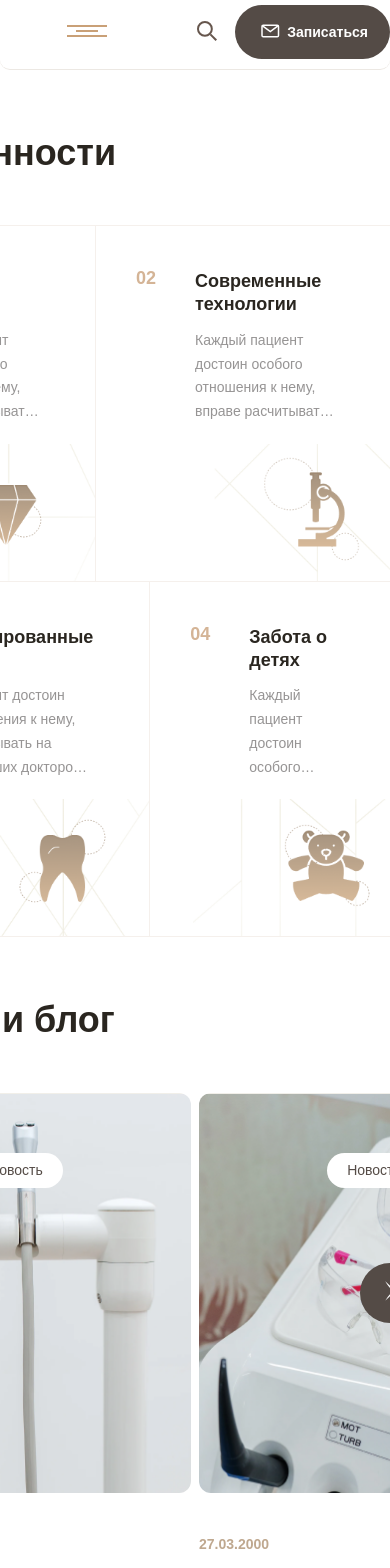
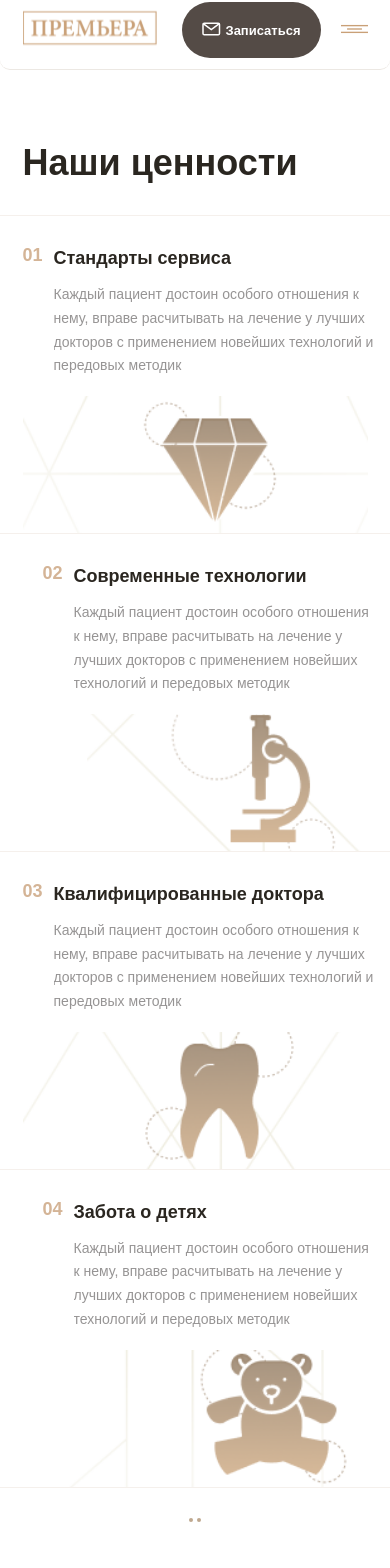
Before and after one commit to Cos125RUS/PremiereDentistryWebsite, a Next.js app: page / in a window 390 px wide. Shown: the part 52-1620 px from the top of the page. Built offline with nearby package versions, Linux system fonts and the light colour scheme; no server answers.

Commit message:
делаю вёрстку мобильной версии

```diff
--- a/src/app/components/Header/Header.module.scss
+++ b/src/app/components/Header/Header.module.scss
@@ -34,6 +34,10 @@
 
   > div {
     min-height: 46px;
+
+    @media (max-width: 480px) {
+      min-height: 42px;
+    }
   }
 
   .topButton {
@@ -52,6 +56,14 @@
       color: rgba(136, 123, 97, 1);
       @extend %text;
       font-size: 13px;
+    }
+
+    @media (max-width: 480px) {
+      gap: 6px;
+
+      span {
+        font-size: 12px;
+      }
     }
   }
 }
@@ -73,6 +85,11 @@
     @media (max-width: 768px) {
       min-height: 74px;
     }
+
+    @media (max-width: 480px) {
+      min-height: 78px;
+      gap: 20px;
+    }
   }
 
   .logo {
@@ -86,6 +103,11 @@
       &:last-child {
         @media (min-width: 1281px) {
           display: none;
+        }
+
+        @media (max-width: 480px) {
+          max-width: 134px;
+          max-height: 36px;
         }
       }
     }
@@ -112,10 +134,6 @@
         padding: 20px;
         border: 1px solid var(--brown);
       }
-    }
-
-    @media (min-width: 769px) {
-      flex: 1;
     }
 
     .links {
@@ -152,11 +170,27 @@
           position: static;
         }
       }
+
+      @media (max-width: 480px) {
+        right: 15px;
+        margin-top: 25px;
+      }
     }
 
     @media (min-width: 769px) {
+      flex: 1;
+
       > label {
         display: none;
+      }
+    }
+
+    @media (max-width: 480px) {
+      order: 2;
+
+      > label > svg {
+        max-width: 27px;
+        max-height: 12px;
       }
     }
   }
@@ -187,6 +221,10 @@
 
         &:nth-child(3) {
           margin-left: 18px;
+
+          @media (max-width: 480px) {
+            display: none;
+          }
         }
       }
     }
@@ -223,6 +261,13 @@
       @media (max-width: 768px) {
         padding: 14px 22px;
       }
+
+      @media (max-width: 480px) {
+        margin-left: 5px;
+        font-size: 13px;
+        gap: 2px;
+        padding: 15px 20px 15px 16px;
+      }
     }
   }
 }
--- a/src/app/components/pages/index/components/Values.module.scss
+++ b/src/app/components/pages/index/components/Values.module.scss
@@ -4,6 +4,10 @@
 
 .row {
   border-bottom: 1px solid rgba(245, 240, 236, 1);
+
+  @media (max-width: 480px) {
+    display: flex;
+  }
 }
 
 .box {
@@ -66,6 +70,32 @@
         height: 137px;
       }
     }
+
+    @media (max-width: 480px) {
+      &:first-child {
+        border-right: 0;
+        border-bottom: 1px solid rgba(245, 240, 236, 1);
+      }
+
+      >div>p {
+        margin-top: 30px;
+        margin-left: calc((100% - 345px) / 2);
+      }
+
+      >img {
+        max-width: 345px;
+        margin-left: calc((100% - 345px) / 2);
+        margin-right: calc((100% - 345px) / 2);
+        width: 100%;
+      }
+    }
+  }
+
+  @media (max-width: 480px) {
+    flex-direction: column;
+    margin: 0;
+    max-width: 100%;
+    width: 100%;
   }
 }
 
@@ -114,6 +144,10 @@
       -webkit-line-clamp: 4;
     }
   }
+
+  @media (max-width: 480px) {
+    margin: 31px 15px 18px 11px;
+  }
 }
 
 .label {
--- a/src/app/components/pages/index/components/Values.tsx
+++ b/src/app/components/pages/index/components/Values.tsx
@@ -4,6 +4,7 @@ import {valuesData} from "@/app/components/pages/index/data/values.data";
 import styles from "./Values.module.scss";
 import Image from "next/image";
 import classNames from "classnames";
+import {ValuesSlider} from "@/app/components/pages/index/components/ValuesSlider";
 
 /** Блок ценностей */
 export const Values = () => {
@@ -44,5 +45,6 @@ export const Values = () => {
                 {component}
             </div>
         ))}
+        <ValuesSlider length={Math.ceil(components.length)}/>
     </div>
 };
--- /dev/null
+++ b/src/app/components/pages/index/components/ValuesSlider.module.scss
@@ -0,0 +1,24 @@
+.container {
+  margin-top: 30px;
+  display: flex;
+  gap: 4px;
+  width: 100%;
+  justify-content: center;
+
+  @media (min-width: 481px) {
+    display: none;
+  }
+}
+
+.item {
+  min-height: 4px;
+  min-width: 4px;
+  transition: all .2s ease-in-out;
+  background-color: var(--brown);
+  border-radius: 50%;
+
+  &__active {
+    min-width: 70px;
+    background-color: var(--dark-brown);
+  }
+}
--- /dev/null
+++ b/src/app/components/pages/index/components/ValuesSlider.tsx
@@ -0,0 +1,16 @@
+import styles from "./ValuesSlider.module.scss";
+
+interface Props {
+    length: number;
+}
+
+/** Слайдер блока ценностей */
+export const ValuesSlider: React.FC<Props> = ({length}) => {
+    return (
+        <ul className={styles.container}>
+            {Array(length).fill(false).map((_, i) => (
+                <li key={`slider-${i}`} className={styles.item}></li>
+            ))}
+        </ul>
+    );
+};
--- a/src/app/globals.css
+++ b/src/app/globals.css
@@ -44,14 +44,23 @@ ul, li {
 .max-width {
     max-width: 1620px;
     margin-left: calc((100% - 1620px) / 2);
+    margin-right: calc((100% - 1620px) / 2);
 
     @media (max-width: 1280px) {
         max-width: 1200px;
         margin-left: calc((100% - 1200px) / 2);
+        margin-right: calc((100% - 1200px) / 2);
     }
 
     @media (max-width: 768px) {
         max-width: 708px;
         margin-left: calc((100% - 708px) / 2);
+        margin-right: calc((100% - 708px) / 2);
+    }
+
+    @media (max-width: 480px) {
+        max-width: 345px;
+        margin-left: calc((100% - 345px) / 2);
+        margin-right: calc((100% - 345px) / 2);
     }
 }
--- a/src/app/page.module.css
+++ b/src/app/page.module.css
@@ -26,5 +26,9 @@
                 font-size: 36px;
             }
         }
+
+        @media (max-width: 480px) {
+            padding: 70px 0 30px;
+        }
     }
 }
```
